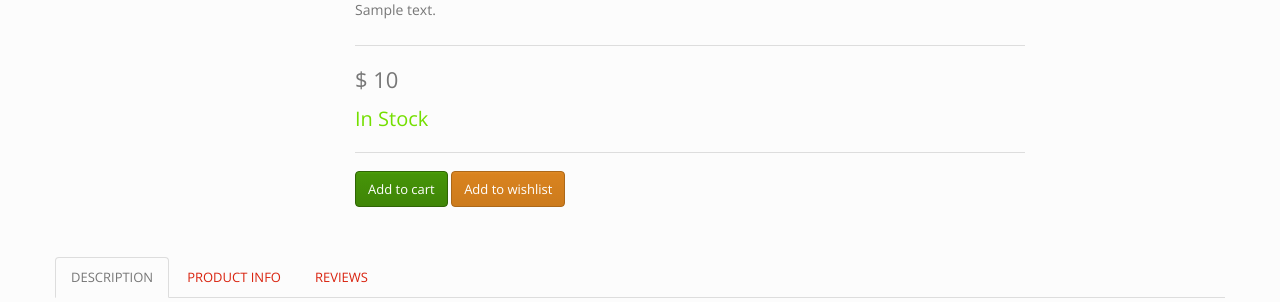
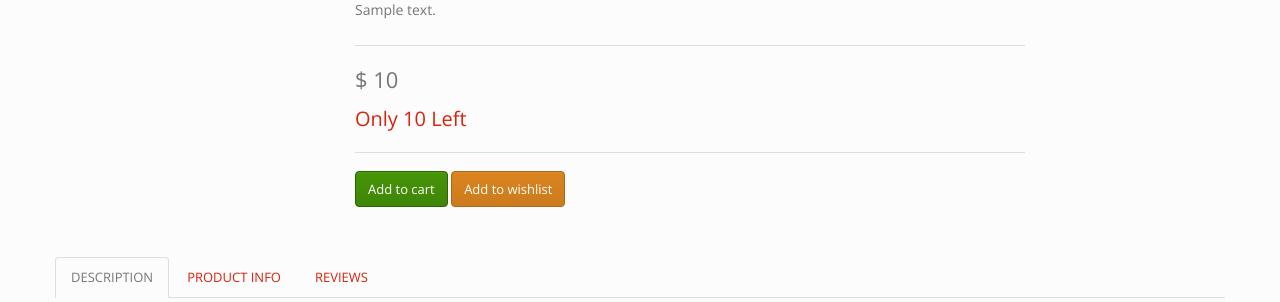
Before and after one commit to Comp199/cartotron, a Django app: template shop/templates/shop/product_detail.html in a window 1280 px wide. Shown: the part 179-481 px from the top of the page. Run offline with Django 3.2, Linux system fonts and the light colour scheme; the template is opened without the code that fills it: most values are stand-ins (such as "Sample title", 1, 10 or a date in 2020); some libraries are stand-ins or nearby versions.

Commit message:
Altered the 'In Stock' labels for the product page and cart to adjust to the quantity of the product Added a css class for stock-empty (Font = Red) Added functionality to the cart link in the navbar Added functionality to the product link on the cart page

```diff
--- a/shop/static/css/store.css
+++ b/shop/static/css/store.css
@@ -109,6 +109,10 @@ footer {
 		margin-top: 50px;
 }
 
+.product-empty{
+	color: #d9230f;
+}
+
 /*********************************************
 					VIEW
 *********************************************/
--- a/shop/templates/shop/cart_contents.html
+++ b/shop/templates/shop/cart_contents.html
@@ -34,9 +34,9 @@
 
                                     </a>
                                     <div class="media-body">
-                                        <h4 class="media-heading"><a href="#">{{ item.product.name }}</a></h4>
+                                        <h4 class="media-heading"><a href="\products\{{ item.product_id }}">{{ item.product.name }}</a></h4>
                                         <h5 class="media-heading"> by <a href="#">Brand name</a></h5>
-                                        <span>Status: </span><span class="text-success"><strong>In Stock</strong></span>
+                                        <span>Status: </span><span class="text-success"><strong>{% if item.product.quantity <= 5 %}  Running Out! {% else %} In Stock {% endif %}</strong></span>
                                     </div>
                                 </div></td>
                                 <td class="col-sm-1 col-md-1" style="text-align: center">
--- a/shop/templates/shop/product_detail.html
+++ b/shop/templates/shop/product_detail.html
@@ -20,7 +20,7 @@
             <div class="product-rating"><i class="fa fa-star gold"></i> <i class="fa fa-star gold"></i> <i class="fa fa-star gold"></i> <i class="fa fa-star gold"></i> <i class="fa fa-star-o"></i> </div>
             <hr>
             <div class="product-price">$ {{ product.price }}</div>
-            <div class="product-stock">In Stock</div>
+            <div class="product-stock">{% if product.quantity == 0 %} <div class="product-empty"> Sold Out </div> {% elif product.quantity <= 10 %} <div class="product-empty">Only {{ product.quantity }} Left</div>  {% else %}In Stock{% endif %}</div>
             <hr>
 
             <div class="btn-group cart">
--- a/templates/navbar.html
+++ b/templates/navbar.html
@@ -35,7 +35,7 @@
 
       <ul class="nav navbar-nav navbar-right">
 
-        <li><a href="#">Cart ({{ cart.total }})</a></li>
+        <li><a href="\cart\">Cart ({{ cart.total }})</a></li>
       </ul>
     </div>
   </div>
```
